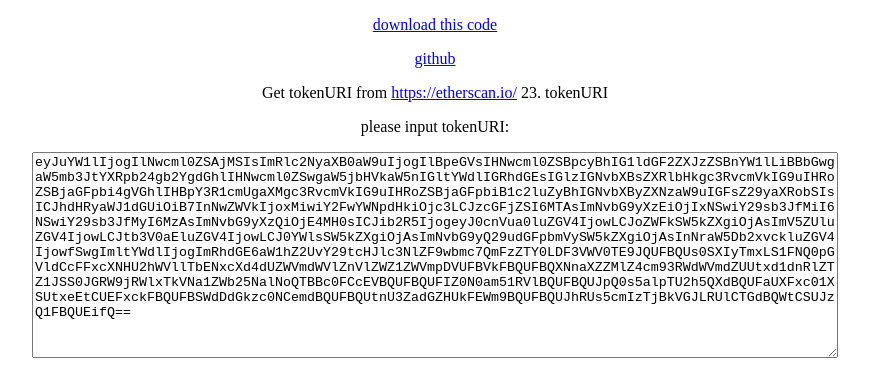
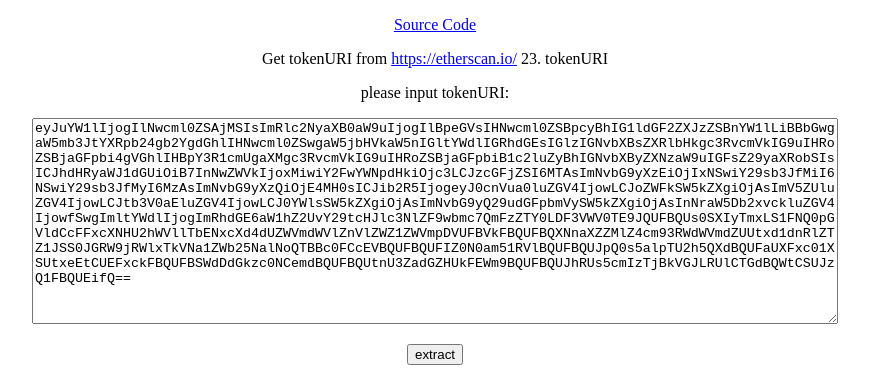
Before and after one commit to pixeluniverselab/sprite_decompression, a plain HTML site: page index.html in a window 1280 px wide. Shown: the top 375 px of the page, without its empty margins (205-1074 px from the left). Drawn offline with Linux system fonts and the light colour scheme.

Commit message:
delete zip

```diff
--- a/index.html
+++ b/index.html
@@ -5,8 +5,7 @@
     <title>simple example to extract a sprite</title>
   </head>
   <body style="text-align: center;">
-    <p> <a href="sprite_decompression.zip">download this code</a></p>
-    <p><a href="https://github.com/pixeluniverselab/sprite_decompression">github</a></p>
+    <p><a target="_blank" href="https://github.com/pixeluniverselab/sprite_decompression">Source Code</a></p>
     <p>Get tokenURI from <a target="_blank"
         href="https://etherscan.io/address/0xb93ca660ac25215256636736aa2ee88a9a0c9f0d#readContract">https://etherscan.io/</a>
       23. tokenURI </p>
```
Also changed, not shown: 1 other file.
